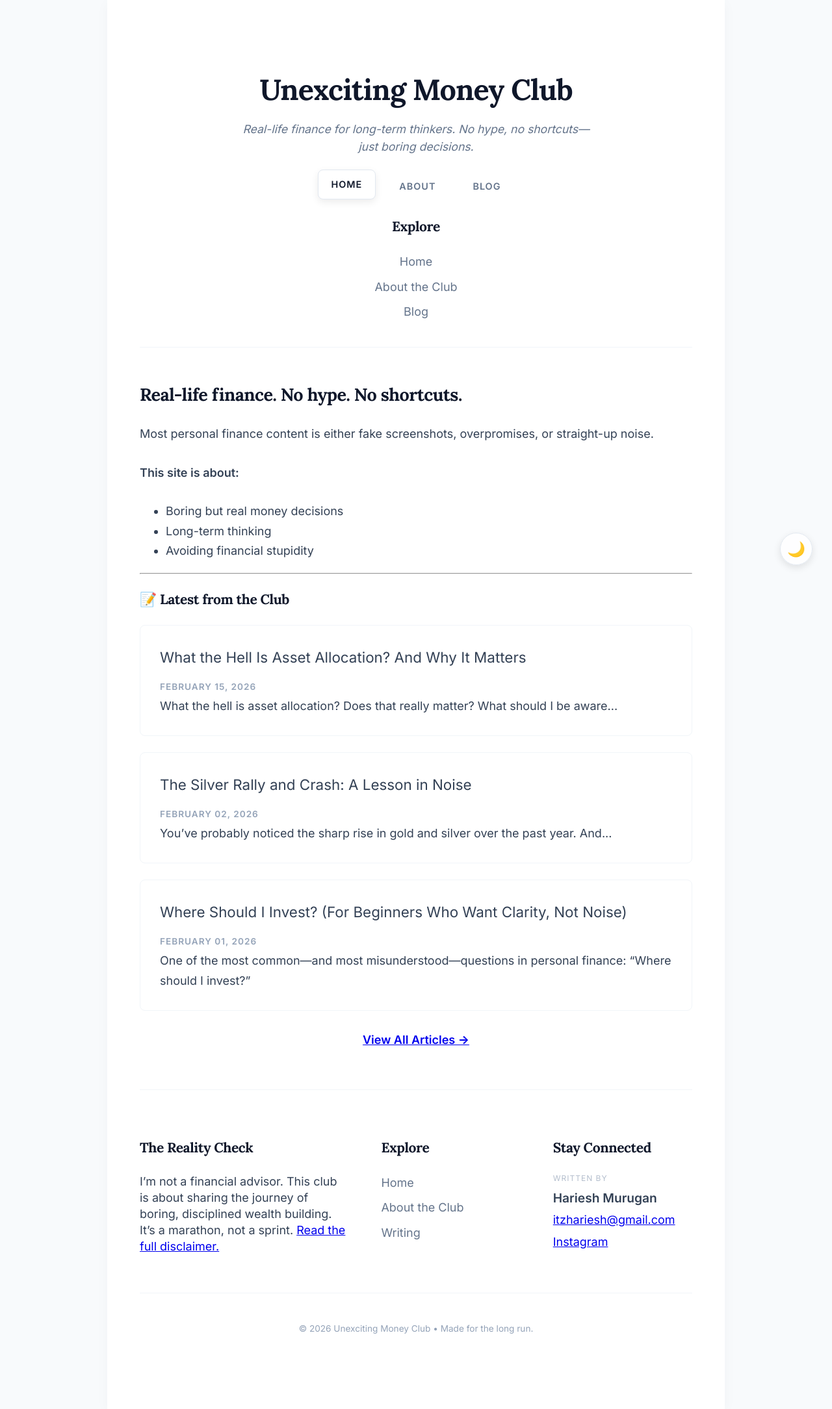
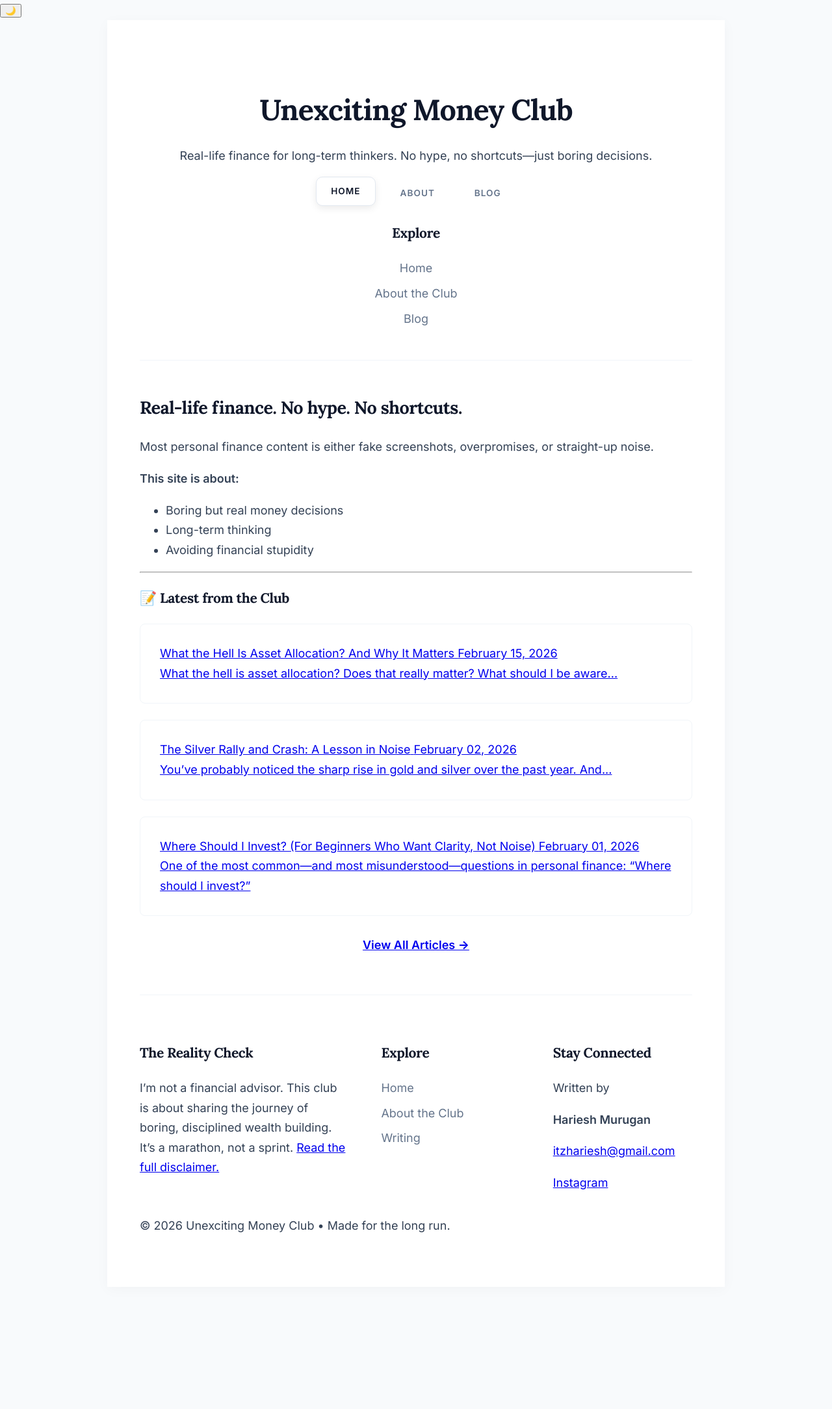
Before and after one commit to HarieshMK/HarieshMK.github.io, a Jekyll site: the page built from index.md, in a window 1280 px wide. Shown: the whole page at 65% size. Built offline with Jekyll 4.4.1, drawn with Linux system fonts in a browser that asks for light colours; after the commit the page ends 1981 px from its top, so only the background shows below that.

Commit message:
Update style.css

```diff
--- a/assets/css/style.css
+++ b/assets/css/style.css
@@ -25,8 +25,6 @@
   letter-spacing: -0.02em;
 }
 
-p { margin-bottom: 1.6em; }
-
 /* ===== 2. HEADER & ELEVATED NAVIGATION ===== */
 header {
   text-align: center;
@@ -36,44 +34,12 @@
 }
 
 header h1 { font-size: 2.8rem; margin: 0; }
-header h1 a { color: #0f172a; text-decoration: none; transition: color 0.2s; }
-header h1 a:hover { color: #38bdf8; }
-
-header .tagline {
-  color: #64748b;
-  font-size: 1.1rem;
-  font-style: italic;
-  margin: 10px auto 25px;
-  max-width: 550px;
-  line-height: 1.5;
-}
-
-#theme-toggle {
-  position: fixed;
-  bottom: 30px;
-  right: 30px;
-  background: rgba(255, 255, 255, 0.8);
-  backdrop-filter: blur(8px);
-  border: 1px solid #e2e8f0;
-  border-radius: 50%;
-  width: 50px;
-  height: 50px;
-  display: flex;
-  align-items: center;
-  justify-content: center;
-  cursor: pointer;
-  font-size: 1.4rem;
-  transition: all 0.3s cubic-bezier(0.4, 0, 0.2, 1);
-  z-index: 1000;
-  box-shadow: 0 4px 12px rgba(0,0,0,0.1);
-}
-
-#theme-toggle:hover { transform: scale(1.1) rotate(15deg); }
+header h1 a { color: #0f172a; text-decoration: none; }
 
 .nav-list {
   list-style: none;
   padding: 0;
-  margin: 0;
+  margin: 20px 0 0 0;
   display: flex;
   justify-content: center;
   gap: 15px;
@@ -83,23 +49,26 @@
   text-decoration: none;
   color: #64748b;
   font-weight: 700;
-  font-size: 0.9rem;
+  font-size: 0.85rem;
   text-transform: uppercase;
   letter-spacing: 1px;
-  padding: 10px 20px;
-  border-radius: 8px;
+  padding: 10px 22px;
+  border-radius: 10px;
   transition: all 0.3s cubic-bezier(0.4, 0, 0.2, 1);
   display: inline-block;
   border: 1px solid transparent;
 }
 
+/* Elevated Hover Effect */
 .nav-list li a:hover {
   color: #38bdf8;
-  background: #f1f5f9;
-  transform: translateY(-2px);
+  background: #ffffff;
+  transform: translateY(-3px);
+  box-shadow: 0 8px 15px rgba(0, 0, 0, 0.05);
+  border-color: #f1f5f9;
 }
 
-/* THE ACTIVE STATE - Matches the blog card elevation  */
+/* Elevated Active State */
 .nav-list li a.active {
   color: #0f172a !important;
   background: #ffffff !important;
@@ -110,19 +79,13 @@
 }
 
 /* ===== 3. REFINED BLOG CARDS ===== */
-.post-card-link {
-  display: block;
-  text-decoration: none;
-  color: inherit;
-  margin-bottom: 25px;
-}
-
 .post-card, .home-card {
   padding: 30px;
   border: 1px solid #f1f5f9;
   border-radius: 8px;
   background: #fff;
-  transition: all 0.3s cubic-bezier(0.4, 0, 0.2, 1);
+  transition: all 0.3s ease;
+  margin-bottom: 25px;
 }
 
 .post-card:hover {
@@ -130,158 +93,39 @@
   box-shadow: 0 12px 24px rgba(0,0,0,0.06);
 }
 
-.post-title { font-size: 1.4rem; margin-bottom: 10px; display: block; }
-.post-date { font-size: 0.85rem; color: #94a3b8; font-weight: 600; text-transform: uppercase; letter-spacing: 1px; }
-
-/* ===== 4. FOOTER & SOCIAL LINKS ===== */
+/* ===== 4. FOOTER (Reverted to Original) ===== */
 footer {
   margin-top: 60px;
   padding-top: 50px;
   border-top: 1px solid #f1f5f9;
+  text-align: left; /* Back to original left alignment */
 }
 
 .footer-grid {
   display: grid;
   grid-template-columns: 1.5fr 1fr 1fr;
   gap: 50px;
-  margin-bottom: 50px;
 }
 
-.footer-col p { margin: 0 0 8px 0 !important; line-height: 1.4; }
+.footer-links { list-style: none; padding: 0; }
+.footer-links li { margin-bottom: 8px; }
+.footer-links a { text-decoration: none; color: #64748b; }
+.footer-links a:hover { color: #38bdf8; text-decoration: underline; }
 
-.by-line {
-    margin: 0 0 2px 0 !important;
-    font-size: 0.75rem !important;
-    color: #94a3b8;
-    text-transform: uppercase;
-    letter-spacing: 1px;
-    opacity: 0.7;
-}
+/* ===== 5. DISCUSSION & GAPS ===== */
+#cusdis_thread { margin-bottom: -30px !important; } /* Fix for gap */
 
-.author-name { margin: 0 0 12px 0 !important; font-size: 1.2rem; display: block; }
-
-.footer-links { list-style: none; padding: 0; margin: 0; }
-.footer-links li { margin-bottom: 8px; }
-
-.footer-links li a {
-    text-decoration: none;
-    color: #64748b;
-    transition: color 0.2s ease;
-}
-
-.footer-links li a:hover {
-    color: #38bdf8;
-    text-decoration: underline;
-}
-
-.footer-bottom {
-  text-align: center;
-  padding: 30px 0;
-  border-top: 1px solid #f1f5f9;
-  font-size: 0.85rem;
-  color: #94a3b8;
-}
-
-/* ===== 5. THE HOOK ===== */
-.post-footer {
-  margin-top: 40px;
-  padding-top: 20px;
-  border-top: 1px solid #f1f5f9;
-  text-align: center;
-}
-
-.post-footer::before {
-    content: "Why stop now? More lessons below:";
-    display: block;
-    font-size: 0.95rem;
-    color: #64748b;
-    margin-bottom: 25px;
-    font-weight: 600;
-    font-style: italic;
-}
-
-.post-nav {
-  display: flex;
-  justify-content: space-between;
-  gap: 20px;
-  margin-bottom: 35px;
-  text-align: left;
-}
-
-.nav-link:hover {
-  background: #f8fafc;
-  border-color: #38bdf8;
-  transform: translateY(-2px);
-}
-
-.back-to-blog-container a {
-    text-decoration: none;
-    font-weight: 700;
-    font-size: 1.1rem;
-    color: #0f172a;
-    border-bottom: 2px solid #38bdf8;
-    padding-bottom: 4px;
-    transition: all 0.3s ease;
-}
-
-/* ===== 6. PREMIUM DARK MODE & RESTORATIONS ===== */
+/* ===== 6. DARK MODE ===== */
 .dark-theme body { background-color: #0b1120; color: #e2e8f0; }
 .dark-theme .container { background: #0f172a; }
 
-.dark-theme .post-card, .dark-theme .home-card, .dark-theme .nav-link, .dark-theme .ml-embedded, .dark-theme .ml-form-embedWrapper, .dark-theme .ml-form-embedBody, .dark-theme .ml-form-embedContainer {
-    background-color: #1e293b !important;
-    border: 1px solid #334155 !important;
-    border-radius: 8px;
-}
-
 .dark-theme .nav-list li a.active {
     background: #1e293b !important;
-    color: #ffffff !important;
-    border-color: #475569 !important;
+    border-color: #334155 !important;
     box-shadow: 0 4px 15px rgba(0,0,0,0.4) !important;
 }
 
-.dark-theme .nav-list li a:hover { color: #38bdf8; background: #1e293b; }
-
-.dark-theme .ml-form-embedBody .form-control, .dark-theme #cusdis_thread input, .dark-theme #cusdis_thread textarea {
-    background-color: #ffffff !important;
-    color: #0f172a !important;
-    border: 2px solid #38bdf8 !important;
+.dark-theme .post-card, .dark-theme .home-card {
+    background-color: #1e293b;
+    border: 1px solid #334155;
 }
-
-.dark-theme h1, .dark-theme h2, .dark-theme h3, .dark-theme h1 a, .dark-theme .post-title, .dark-theme .nav-title, .dark-theme strong, .dark-theme .back-to-blog-container a { color: #ffffff !important; }
-
-.dark-theme a { color: #38bdf8; }
-.dark-theme .back-link { color: #cbd5e1; }
-.dark-theme .back-link:hover { color: #ffffff; }
-
-.dark-theme #theme-toggle { background: rgba(30, 41, 59, 0.7); backdrop-filter: blur(10px); border-color: #475569; color: #fbbf24; }
-
-/* DISCUSSION FIX */
-.dark-theme #cusdis_thread label, .dark-theme .comments label, .dark-theme #cusdis_thread span { color: #ffffff !important; opacity: 1 !important; }
-.dark-theme iframe[src*="cusdis"] { color-scheme: dark; }
-
-#cusdis_thread iframe {
-    width: 100% !important;
-    min-height: 440px !important;
-    border: none !important;
-    display: block !important;
-    overflow: hidden !important;
-    margin-bottom: -40px;
-}
-
-@media (max-width: 768px) {
-  .container { padding: 30px 20px; }
-  .nav-list { gap: 8px; flex-wrap: wrap; }
-  .nav-list li a { padding: 8px 12px; font-size: 0.8rem; }
-}
-
-#cusdis_thread button {
-    background: #38bdf8 !important;
-    color: #0f172a !important;
-    border-radius: 6px !important;
-    padding: 8px 20px !important;
-    font-weight: 600 !important;
-    cursor: pointer !important;
-    transition: transform 0.2s ease !important;
-}
```
